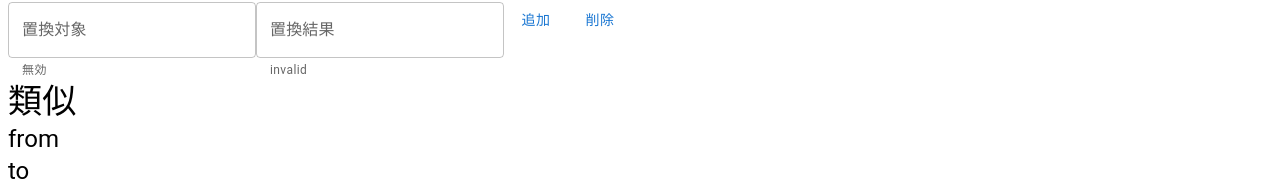
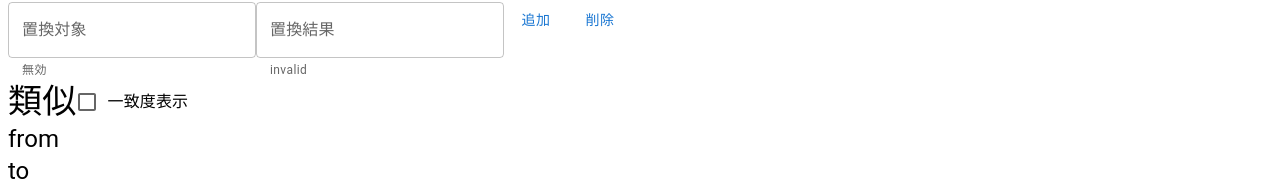
Before and after one commit to uxiun/transformat, a Next.js app: page /TextRewriter in a window 1280 px wide. Shown: the part 120-301 px from the top of the page. Built offline with nearby package versions, Linux system fonts and the light colour scheme.

Commit message:
number.ts

```diff
--- a/pages/TextRewriter/entries.tsx
+++ b/pages/TextRewriter/entries.tsx
@@ -12,7 +12,7 @@ import {
   ngramIndexesForEntryAtom,
   uilanguageAtom,
 } from "@/ts/atom"
-import { Box, Button, FormControl, IconButton, Input, TextField, Typography } from "@mui/material"
+import { Box, Button, FormControl, IconButton, Input, TextField, Typography, Checkbox, FormControlLabel } from "@mui/material"
 import EditIcon from '@mui/icons-material/Edit';
 import { useAtom } from "jotai"
 import { FC, useMemo, useState } from "react"
@@ -21,6 +21,7 @@ import { concernLength, ngramScoreMap } from "@/ts/ts/text"
 import { caseUndefined, mapUnions, mapUnionsToAverage } from "@/ts/ts/map"
 import { LimitN } from "@/ts/type"
 import { translationTree } from "@/ts/lang"
+import { ketaDirty, ketaDirtyDisplay } from "@/ts/ts/number";
 
 const Entries: FC = () => {
   return (
@@ -66,6 +67,8 @@ const SimilarEntries: FC<SimilarEntriesProp> = prop => {
   const [atomEntryIdDedupedMap] = useAtom(entryIdDedupedMapAtom)
   const [atomDedupedMap] = useAtom(dedupedEntryMapAtom)
   const [atomUIlanguage] = useAtom(uilanguageAtom)
+
+  const [showPoint, setShowPoint] = useState(false)
   const lengthmaps = getLengthMap(atomEntryIdDedupedMap, atomDedupedMap)
 
   const ngramScoreMap_concernLength =
@@ -74,7 +77,7 @@ const SimilarEntries: FC<SimilarEntriesProp> = prop => {
       mapUnionsToAverage(
         atomIndex[fromto].map(index => {
           const ngramScored = ngramScoreMap(index)(inputting[fromto])
-          console.log(`ngramScored${index.n}`, ngramScored)
+          // console.log(`ngramScored${index.n}`, ngramScored)
           return ngramScored
 
         })
@@ -83,9 +86,9 @@ const SimilarEntries: FC<SimilarEntriesProp> = prop => {
     (inputting[fromto].length, lengthmaps[fromto])
 
   const similarfrom = useMemo(() => {
-    console.log("atom index", atomIndex)
+    // console.log("atom index", atomIndex)
     const scored = ngramScoreMap_concernLength("from")
-    console.log("scored", scored)
+    // console.log("scored", scored)
     return [...scored.entries()].sort((d, f) => f[1] - d[1]).slice(0, prop.maxShowNumber)
   }, [allentries, inputting.from])
   const similarto = useMemo(() => {
@@ -97,6 +100,10 @@ const SimilarEntries: FC<SimilarEntriesProp> = prop => {
     from: similarfrom,
     to: similarto
   }
+  const cssflexCenter = {
+    display: "flex"
+    ,alignItems:"center"
+  }
 
   const similarList = (fromto: keyof FromToObj) => function listfunc() {
     return <Box>
@@ -105,13 +112,13 @@ const SimilarEntries: FC<SimilarEntriesProp> = prop => {
       >{fromto} </Typography>
       <Box>
         {similarCalc[fromto].map(([id, score]) => {
-          console.log("atomEntryIdDedupedMap", atomEntryIdDedupedMap)
+          // console.log("atomEntryIdDedupedMap", atomEntryIdDedupedMap)
           const fkey = getDedupKeyById(id, atomEntryIdDedupedMap)
           return fkey === undefined ? (
             <Box>cannot get id</Box>
           ) : (
-            <Box>
-              {score}点
+            <Box {...cssflexCenter}>
+              {showPoint? `${ketaDirtyDisplay("round", 5)(score)}`: ``}
               {caseUndefined(atomDedupedMap.get(fkey ?? ""))(v => {
                 const e: Entry = { ...JSON.parse(fkey), to: v }
                 return <EachEntry entry={e} />
@@ -124,11 +131,26 @@ const SimilarEntries: FC<SimilarEntriesProp> = prop => {
   }
   return (
     <Box>
-      <Typography
-        variant="h4"
+      <Box
+        {...cssflexCenter}
       >
-        {translationTree.headerTitle.list.similar[atomUIlanguage]}
-      </Typography>
+        <Typography
+          variant="h4"
+        >
+          {translationTree.headerTitle.list.similar[atomUIlanguage]}
+        </Typography>
+        <FormControlLabel
+          control={
+            <Checkbox
+              checked={!!showPoint}
+              onChange={()=> setShowPoint(d => !d)}
+              value="showPoint"
+              />
+
+            }
+          label={translationTree.showPoint[atomUIlanguage]}
+        />
+      </Box>
       <Box>
         {[
           similarList("from")()
--- a/pages/TextRewriter/recycleForm.tsx
+++ b/pages/TextRewriter/recycleForm.tsx
@@ -81,8 +81,8 @@ const RecycleForm: FC<RecycleFormProp> = prop => {
     }
   }, [useWatchValue, allentries])
   const addEntry = (f: Form) => {
-    console.log("addEntry called")
-    console.log("atomNextEntryId", atomNextEntryId)
+    // console.log("addEntry called")
+    // console.log("atomNextEntryId", atomNextEntryId)
     const { to, ...fkey } = f
     const key = JSON.stringify(fkey)
     const matchedEntry = atomMatchingEntry
--- a/pages/form.tsx
+++ b/pages/form.tsx
@@ -15,7 +15,7 @@ const ParseForm: FC = () => {
   const [parseResult, setParseResult] = useState("")
   const onchange = (str: string) => {
     const parsed = toListIndentedFormat("   ")(str)
-    console.log("parsed=", parsed)
+    // console.log("parsed=", parsed)
     setParseResult(JSON.stringify(parsed))
   }
   useEffect(()=>{
--- a/ts/atom.ts
+++ b/ts/atom.ts
@@ -194,7 +194,7 @@ export const entryIdDedupedMapAtom = atom<EntryIdDedupedMap>(new Map())
 export const ngramIndexingSequenceEntry =
   (startId: number, indexes: NgramIndexesForEntry) =>
   <T extends FromToObj>(entries: T[]): NgramIndexesForEntry => {
-    console.log("ngramIndexingSequenceEntry, entries:", entries)
+    // console.log("ngramIndexingSequenceEntry, entries:", entries)
     const calc = (key: keyof FromToObj) =>
       indexes[key].map(index => ngramIndexingSequence(startId, index)(entries.map(e => e[key])))
     return {
--- a/ts/lang.ts
+++ b/ts/lang.ts
@@ -67,5 +67,15 @@ export const translationTree = {
         ja: "無効"
       }
     }
-  }
+  },
+  unit: {
+    point: {
+      en: "point"
+      ,ja: "点"
+    },
+  },
+  showPoint: {
+    en: "show match point",
+    ja: "一致度表示"
+  },
 }
--- /dev/null
+++ b/ts/ts/number.ts
@@ -0,0 +1,66 @@
+import { count } from "console"
+import { ifdo, ifvalue } from "./map"
+
+const mathketa = {
+  round: Math
+}
+type RoundCeilFloor = "round"|"ceil"|"ceil"
+export const ketaDirty = (which: RoundCeilFloor, keta: number) => (target: number): number =>
+  {
+    const targetMinus = target < 0
+    let s = Math.abs(target).toString().split(`.`)
+
+    if (s.length < 2) {
+      // console.error("literal number split was incorrect")
+      s.push("")
+    }
+    let remketa = keta + 1;
+    const sliced = s.map(w => {
+      const sliced = w.slice(0, remketa)
+      remketa -= sliced.length
+      return sliced
+    })
+    if (remketa > 0) return target
+    else {
+
+      const index = ifvalue(d => d == 0, s[0].length - sliced[0].length)(- sliced[1].length) + 1
+      const topow = parseInt(`${sliced[0]}${sliced[1]}`) / 10
+      const fixed =
+      // Math[targetMinus? "ceil": "floor"]
+      (Math[which](targetMinus? - topow: topow))
+      // let f = parseInt(fixed.toString().split(".")[0])
+
+      return Math.pow(10, index)* fixed
+    }
+
+  }
+
+export const ketaDirtyDisplay = (which: RoundCeilFloor, keta: number) => (target: number): string =>
+{
+  const d = ketaDirty(which, keta)(target)
+  const e = Math.abs(d).toString().split("").reduce(({seisu, shosu, atshosu}, char)=>
+    (atshosu ?
+      {
+        seisu,
+        shosu: seisu.length + shosu.length < keta ? shosu + char : shosu,
+        atshosu
+      }:
+      (char == "." ?
+        {
+          seisu,
+          shosu,
+          atshosu: true
+        } :
+        {
+          seisu: seisu + char,
+          shosu,
+          atshosu
+        })
+      )
+    , {
+      seisu: "",
+      shosu: "",
+      atshosu: false
+    } )
+  return (d < 0 ? "-" : "")+ e.seisu + ifdo(e.shosu)(t => t.length > 0, t => `.${t}`)
+}
```
Also changed, not shown: ts/ts/text.ts (+6 -6 lines).
